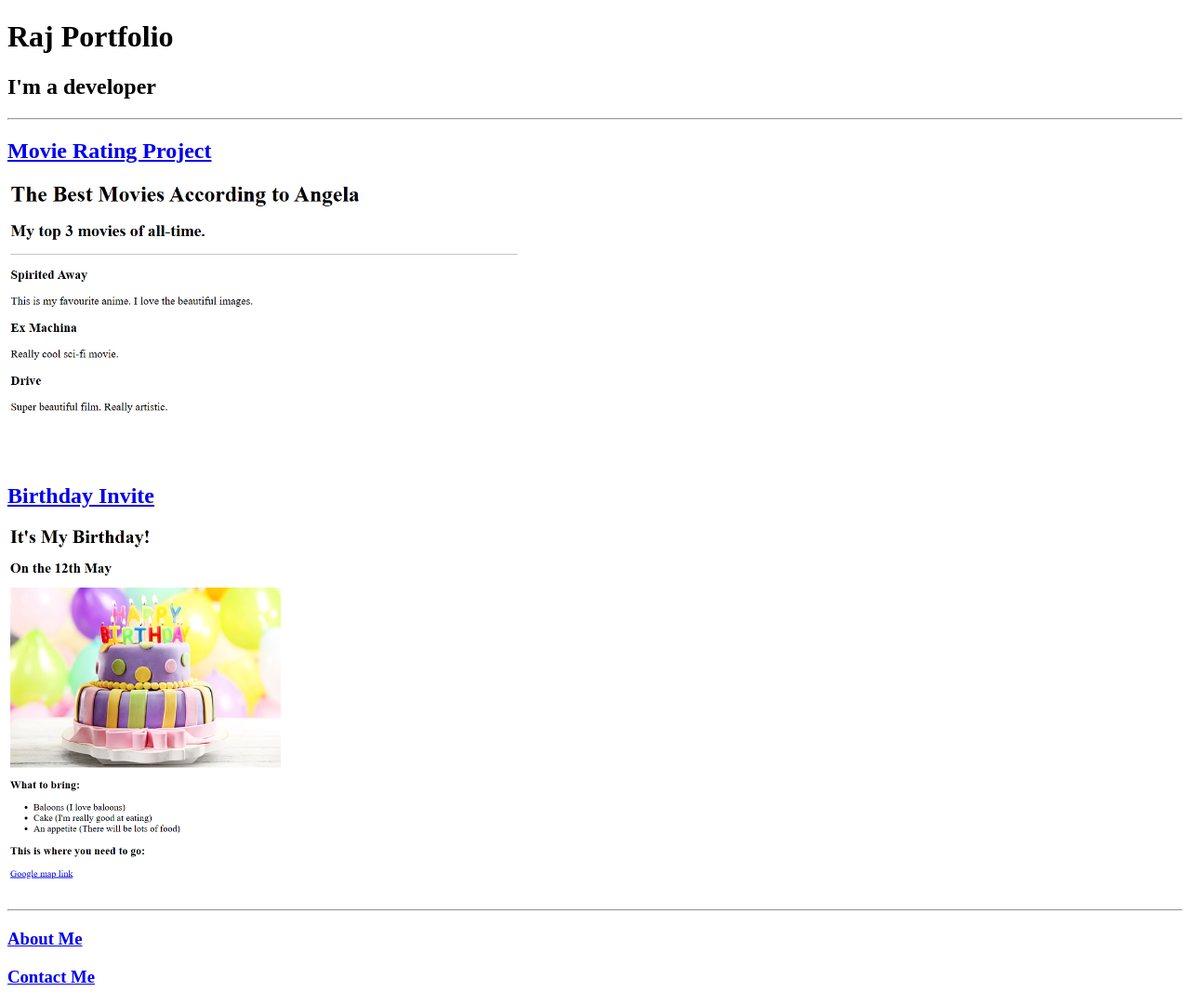
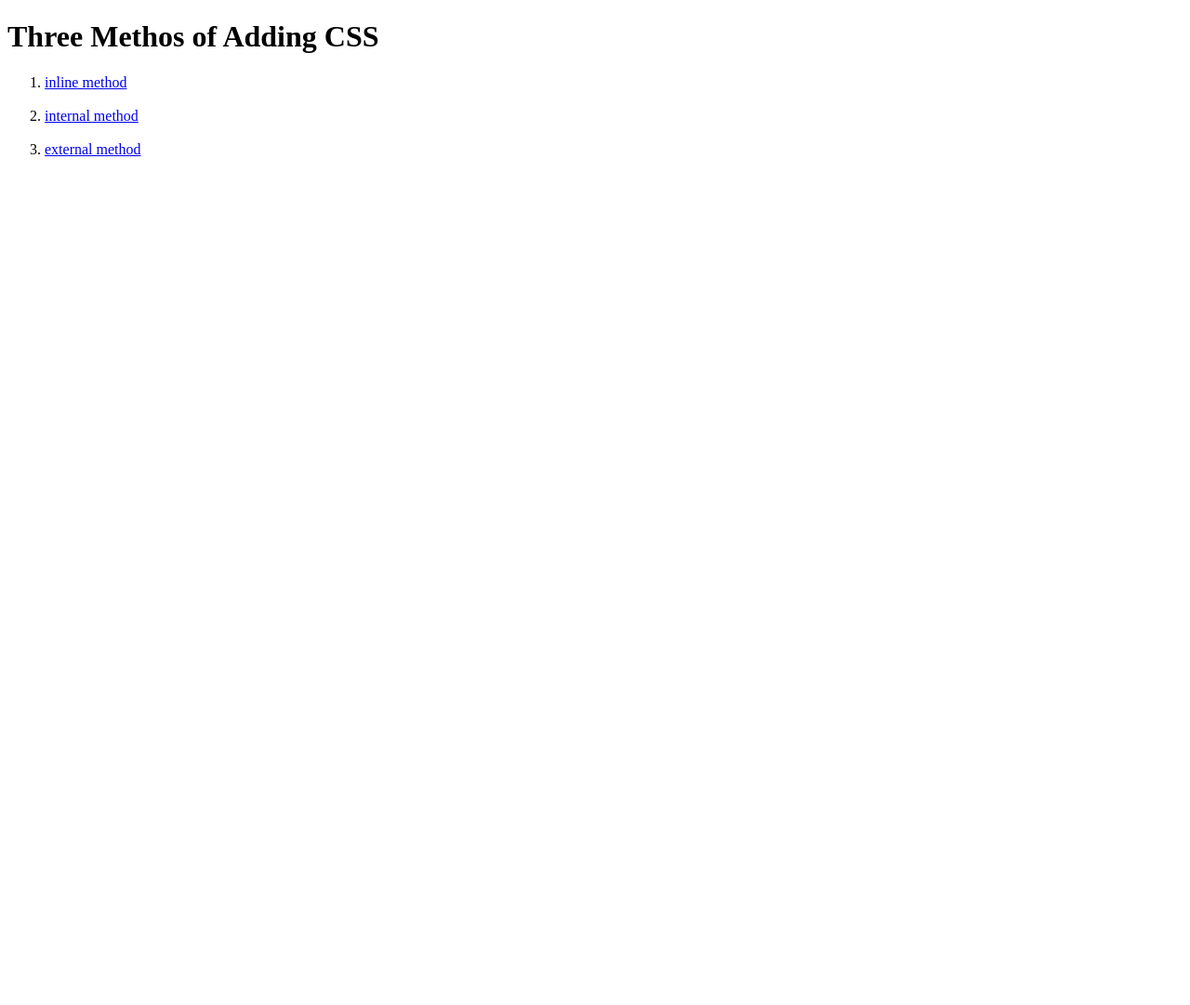
Before and after one commit to Raj-Makavana/my-portfolio, a plain HTML site: page index.html in a window 1280 px wide. Shown: the whole page at 93% size. After the commit the page ends 800 px from the top, so only its background shows below. Drawn offline with Linux system fonts and the light colour scheme.

Commit message:
Add files via upload

```diff
--- a/index.html
+++ b/index.html
@@ -1,22 +1,22 @@
 <!DOCTYPE html>
-<html lang="eng">
-    <head>
-        <meta charset="UTF-8">
-        <title>Raj Portfolio</title>
-    </head>
+<html lan="en">
 
-    <body>
-        <h1>Raj Portfolio</h1>
-        <h2>I'm a developer</h2>
-        <hr/>
-        <h2><a href="./public/movierating.html">Movie Rating Project</a></h2>
-        <img src="./public/movie.png" height="300" alt="Movierating"/>
-        <h2><a href="../3.4 birthday invite/index.html">Birthday Invite</a></h2>
-        <img src="./public/birthday.png" height="400" alt="Birthday"/>
-        <hr />
-        <h3><a href="./public/about.html">About Me </a></h3>
-        <h3><a href="./public/contact.html">Contact Me</a></h3>
+<head>
+<meta charset="UTF-8">
+<title>Adding Css</title>
 
-    </body>
+</head>
+<body>
+    <h1>Three Methos of Adding CSS</h1>
+    <ol>
+        <li><a href="./inline.html">inline method</a></li>
+        <br>
+        <li><a href="./internal.html">internal method</a></li>
+        <br>
+        <li><a href="./external.html">external method</a></li>
+
+    </ol>
+
+</body>
 
 </html>
--- /dev/null
+++ b/style.css
@@ -0,0 +1,3 @@
+h1{
+    color:red;
+}
```
Also changed, not shown: external.html (added, +26 -0 lines), inline.html (added, +17 -0 lines), internal.html (added, +38 -0 lines).
